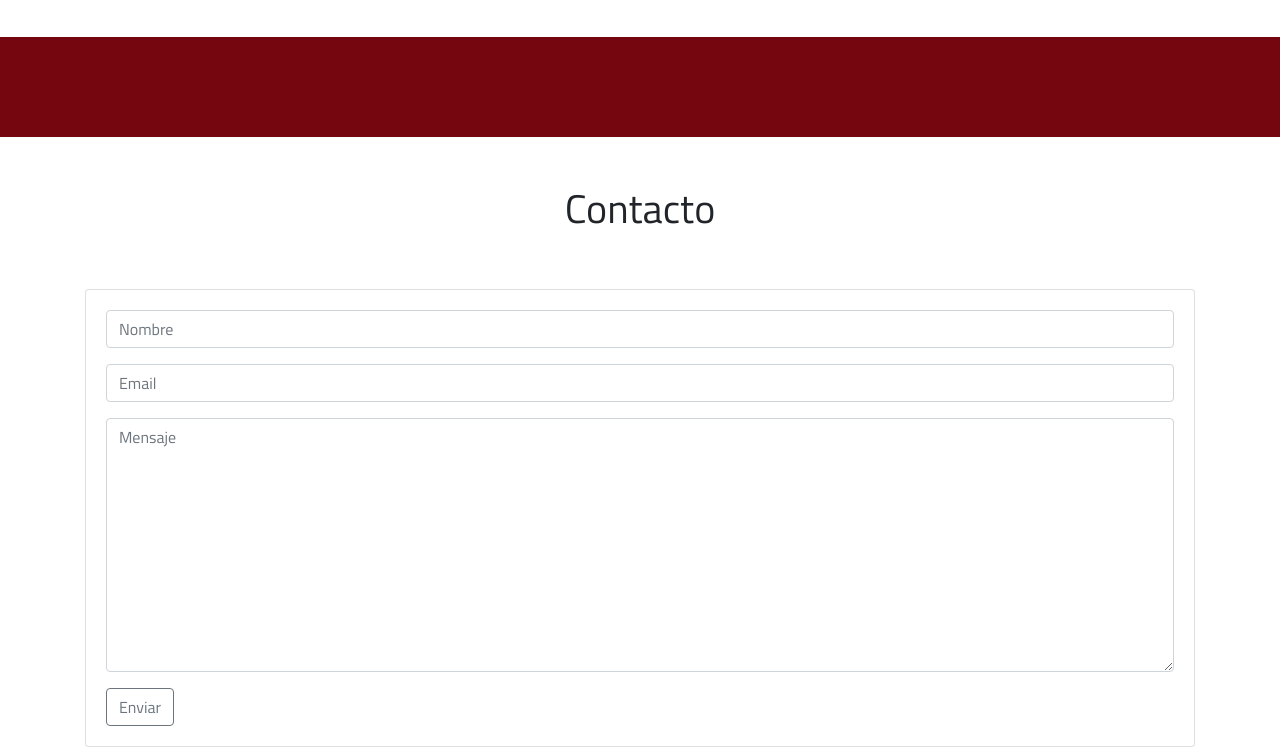
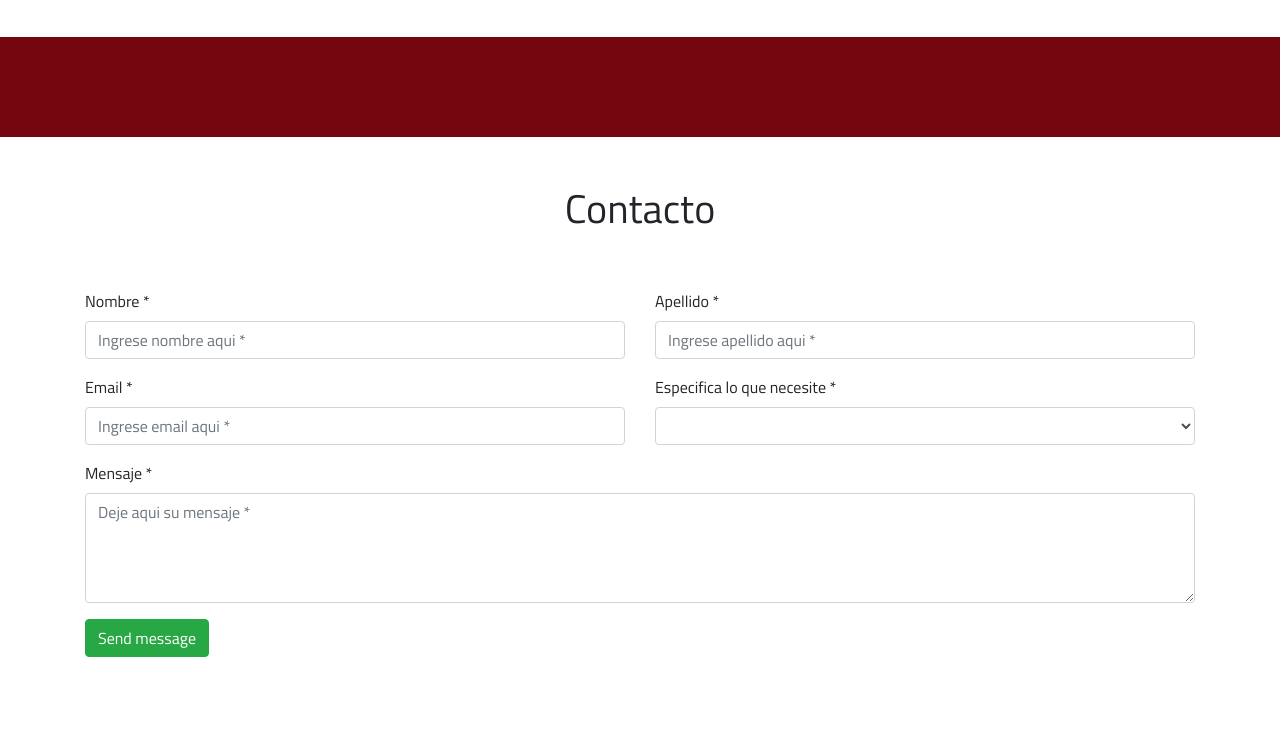
Before and after one commit to ImaguDesign/Imagudesign.github.io, a plain HTML site: page index.html in a window 1280 px wide. Shown: the part 1976-2723 px from the top of the page. After the commit the page ends 2633 px from the top, so only its background shows below. Drawn offline with nearby package versions, Linux system fonts and the light colour scheme.

Commit message:
formulario

```diff
--- a/index.html
+++ b/index.html
@@ -142,19 +142,64 @@
         <div class="container">
             <div class="row">
                 <div class="col-md-12 mt-5">
-                    <form class="card">
-                        <div class="card-body">
-                            <div class="form-group">
-                                <input type="text" placeholder="Nombre" class="form-control">
+                    <form id="contact-form" method="post" action="contact.php" role="form">
+
+                        <div class="messages"></div>
+
+                        <div class="controls">
+
+                            <div class="row">
+                                <div class="col-md-6">
+                                    <div class="form-group">
+                                        <label for="form_name">Nombre *</label>
+                                        <input id="form_name" type="text" name="name" class="form-control" placeholder="Ingrese nombre aqui *" required="required" data-error="Firstname is required.">
+                                        <div class="help-block with-errors"></div>
+                                    </div>
+                                </div>
+                                <div class="col-md-6">
+                                    <div class="form-group">
+                                        <label for="form_lastname">Apellido *</label>
+                                        <input id="form_lastname" type="text" name="surname" class="form-control" placeholder="Ingrese apellido aqui *" required="required" data-error="Lastname is required.">
+                                        <div class="help-block with-errors"></div>
+                                    </div>
+                                </div>
                             </div>
-                            <div class="form-group">
-                                <input type="text" placeholder="Email" class="form-control">
+                            <div class="row">
+                                <div class="col-md-6">
+                                    <div class="form-group">
+                                        <label for="form_email">Email *</label>
+                                        <input id="form_email" type="email" name="email" class="form-control" placeholder="Ingrese email aqui *" required="required" data-error="Valid email is required.">
+                                        <div class="help-block with-errors"></div>
+                                    </div>
+                                </div>
+                                <div class="col-md-6">
+                                    <div class="form-group">
+                                        <label for="form_need">Especifica lo que necesite *</label>
+                                        <select id="form_need" name="need" class="form-control" required="required" data-error="Especifica lo que necesite">
+                                            <option value=""></option>
+                                            <option value="Request quotation">Presupuesto</option>
+                                            <option value="Request order status">Dudas</option>
+                                            <option value="Request copy of an invoice">Informacion</option>
+                                            <option value="Other">Otros</option>
+                                        </select>
+                                        <div class="help-block with-errors"></div>
+                                    </div>
+                                </div>
                             </div>
-                            <div class="form-group">
-                                <textarea rows="10" cols="30" placeholder="Mensaje" class="form-control"></textarea>
+                            <div class="row">
+                                <div class="col-md-12">
+                                    <div class="form-group">
+                                        <label for="form_message">Mensaje *</label>
+                                        <textarea id="form_message" name="message" class="form-control" placeholder="Deje aqui su mensaje *" rows="4" required="required" data-error="Please, leave us a message."></textarea>
+                                        <div class="help-block with-errors"></div>
+                                    </div>
+                                </div>
+                                <div class="col-md-12">
+                                    <input type="submit" class="btn btn-success btn-send" value="Send message">
+                                </div>
                             </div>
-                            <button type="submit" class="btn btn-outline-secondary">Enviar</button>
                         </div>
+
                     </form>
                 </div>
             </div>
@@ -167,6 +212,8 @@
     <script src="https://code.jquery.com/jquery-3.3.1.slim.min.js" integrity="sha384-q8i/X+965DzO0rT7abK41JStQIAqVgRVzpbzo5smXKp4YfRvH+8abtTE1Pi6jizo" crossorigin="anonymous"></script>
     <script src="https://cdnjs.cloudflare.com/ajax/libs/popper.js/1.14.3/umd/popper.min.js" integrity="sha384-ZMP7rVo3mIykV+2+9J3UJ46jBk0WLaUAdn689aCwoqbBJiSnjAK/l8WvCWPIPm49" crossorigin="anonymous"></script>
     <script src="https://stackpath.bootstrapcdn.com/bootstrap/4.1.3/js/bootstrap.min.js" integrity="sha384-ChfqqxuZUCnJSK3+MXmPNIyE6ZbWh2IMqE241rYiqJxyMiZ6OW/JmZQ5stwEULTy" crossorigin="anonymous"></script>
+    <script src="https://cdnjs.cloudflare.com/ajax/libs/1000hz-bootstrap-validator/0.11.9/validator.min.js" integrity="sha256-dHf/YjH1A4tewEsKUSmNnV05DDbfGN3g7NMq86xgGh8=" crossorigin="anonymous"></script>
+    <script src="contact.js"></script>
     <!--Scripts-->
     <script>
         window.sr = ScrollReveal ();
```
